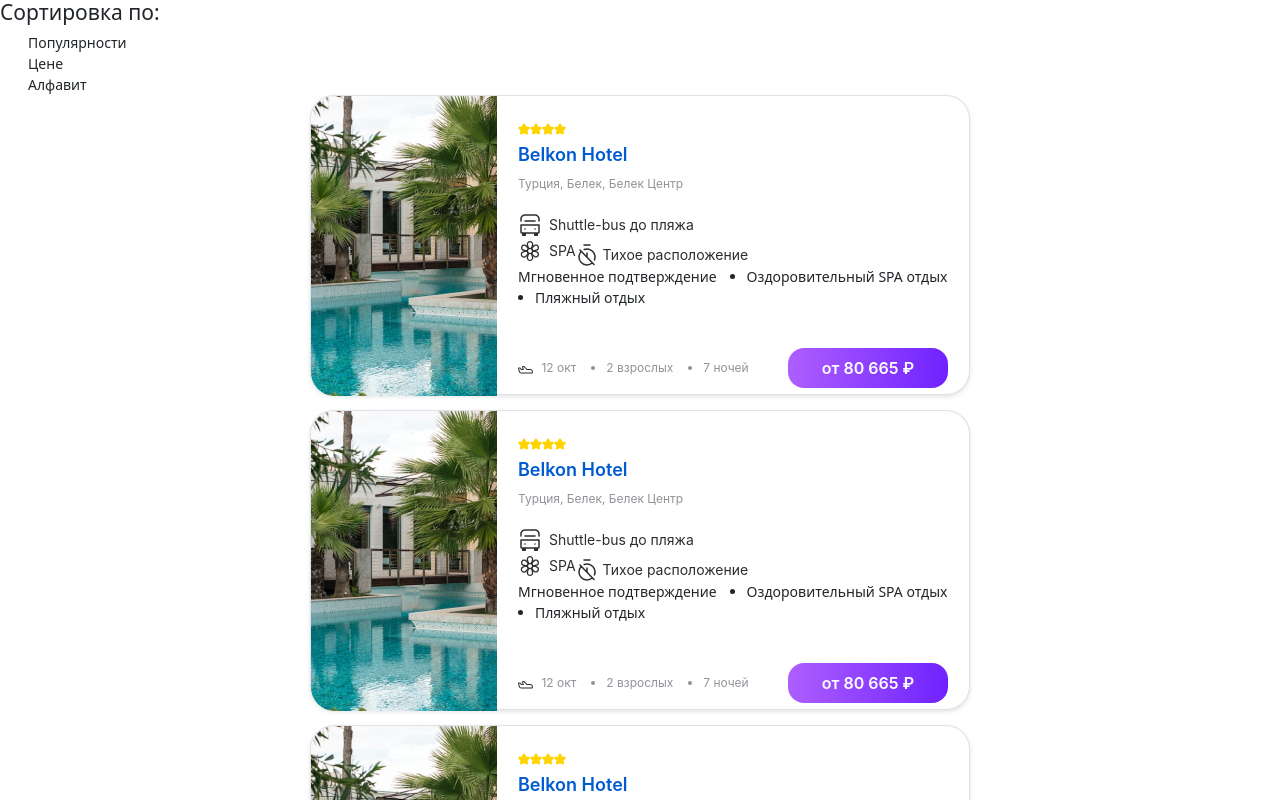
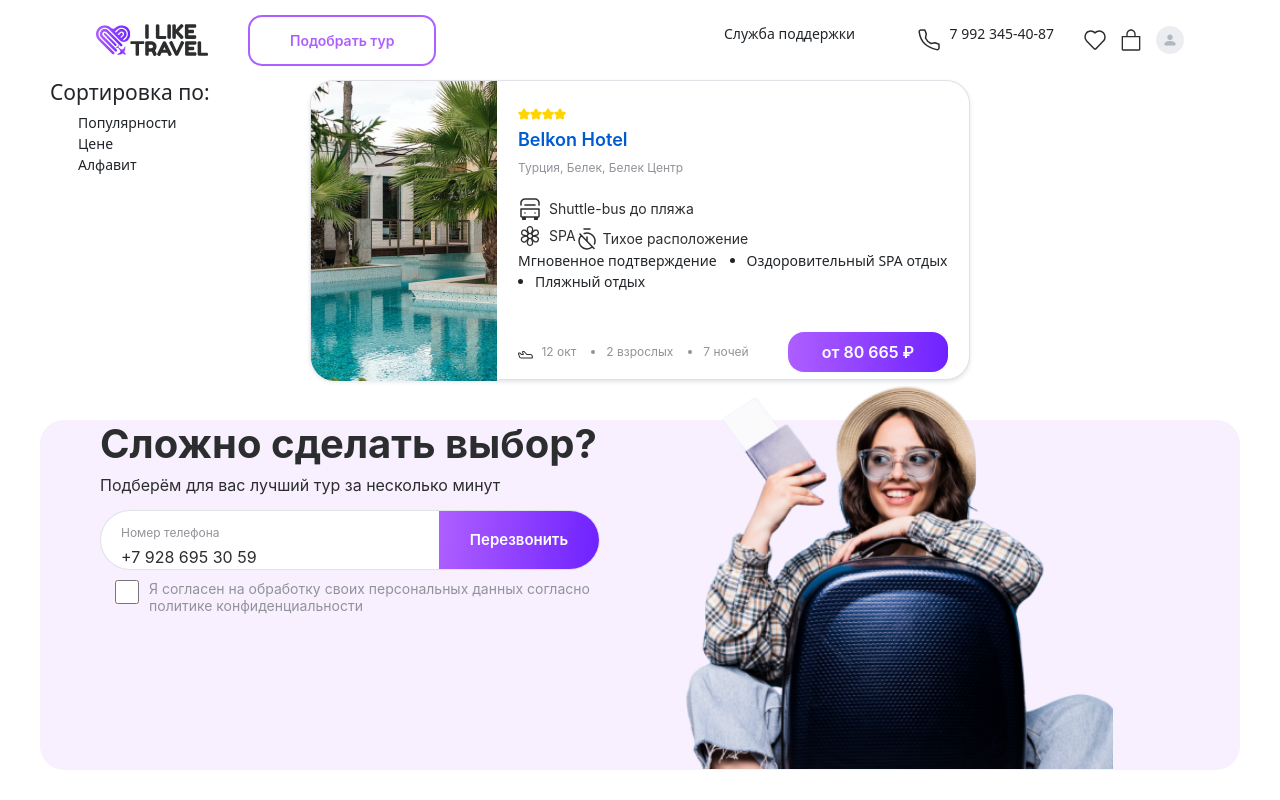
Before and after one commit to arsamurzaev/travel-website-frontend, a React (Create React App) app: page / in a window 1280 px wide. Shown: the top 800 px of the page. Built offline with nearby package versions, Linux system fonts and the light colour scheme.

Commit message:
update sort

```diff
--- a/src/App.jsx
+++ b/src/App.jsx
@@ -1,11 +1,11 @@
 
 import 'bootstrap/dist/css/bootstrap.min.css';
 import Tour from './components/Tour/Tour';
-
+import Header from './components/Header'
 const App = () => {
   return (
     <div className="App">
-
+      <Header />
       <Tour />
 
     </div>
--- a/src/components/Tour/Tour.jsx
+++ b/src/components/Tour/Tour.jsx
@@ -5,8 +5,9 @@
 import { useState } from "react";
 const Tour = () => {
   const [sort, setSort] = useState({
-    name: "Популярности", sort:"raiting"
-  })
+    name: "Популярности",
+    sort: "raiting",
+  });
   // const [sorted, setSorted] = useState({sorted:"id", reversed: false})
   // const sortById = () =>{
   //   setSorted({sorted:"id", reversed: !sorted.reversed})
@@ -22,31 +23,30 @@
   const listSort = [
     { name: "Популярности", sort: "raiting" },
     { name: "Ценe", sort: "price" },
-    { name: "Алфавит", sort: "title" }
+    { name: "Алфавит", sort: "title" },
   ];
   console.log(sort);
   // &sortBy=${sort.sort}&order=des
 
   return (
     <>
+      <div className={styles.tour_container}>
           <div className={styles.sort}>
             <h4>Сортировка по:</h4>
             {listSort.map((item, i) => (
               <ul className={styles.ul}>
-            <li key={i} onClick={() => setSort (item)}>
+                <li key={i} onClick={() => setSort(item)}>
                   {item.name}
                 </li>
               </ul>
             ))}
           </div>
+        <div className={styles.content}>
+          <CartTour />
 
-      <div className={styles.tour_container}>
-        <CartTour />
-        <CartTour />
-        <CartTour />
-        <CartTour />
           <div className={styles.call_tour}>
             <CallTour />
+          </div>
         </div>
       </div>
     </>
--- a/src/components/Tour/tour.module.scss
+++ b/src/components/Tour/tour.module.scss
@@ -1,7 +1,17 @@
 
 
+
+
+
+.tour_container{
+    width: 100%;
+    display: flex;
+
+}
 .ul{
+
     margin: 0;
+
     >li{
         list-style: none;
     }
@@ -10,11 +20,14 @@
         color: blue;
     }
 }
+.content{
+    width: 100%;
+}
+.sort{
+    position: absolute;
+    margin-left: 50px;
+}
 
-
-
-.tour_container{
-    width: 100%;
-
-
+.call_tour{
+    margin: 0 auto;
 }
```
Lines whose indentation alone changed are shown as unchanged.
